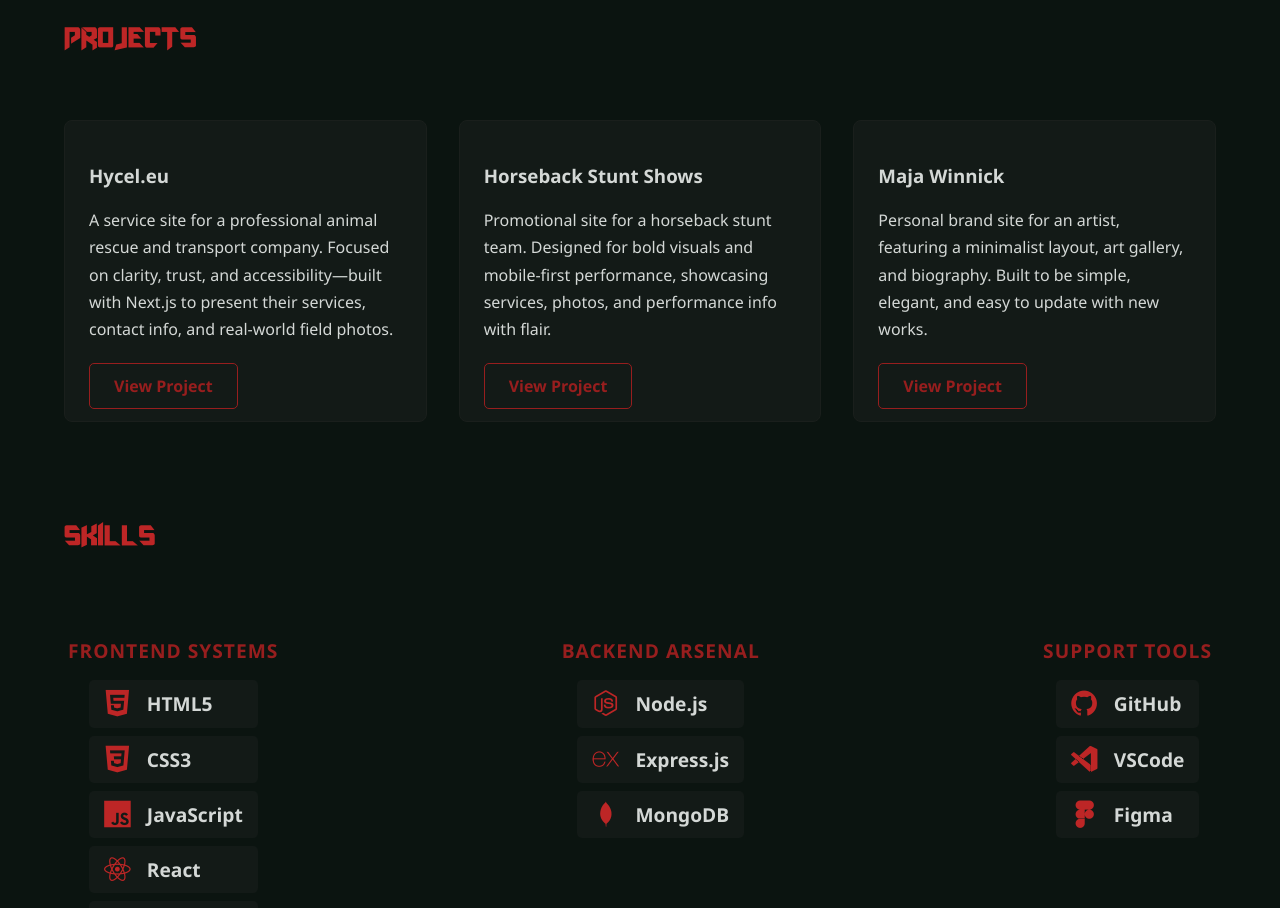
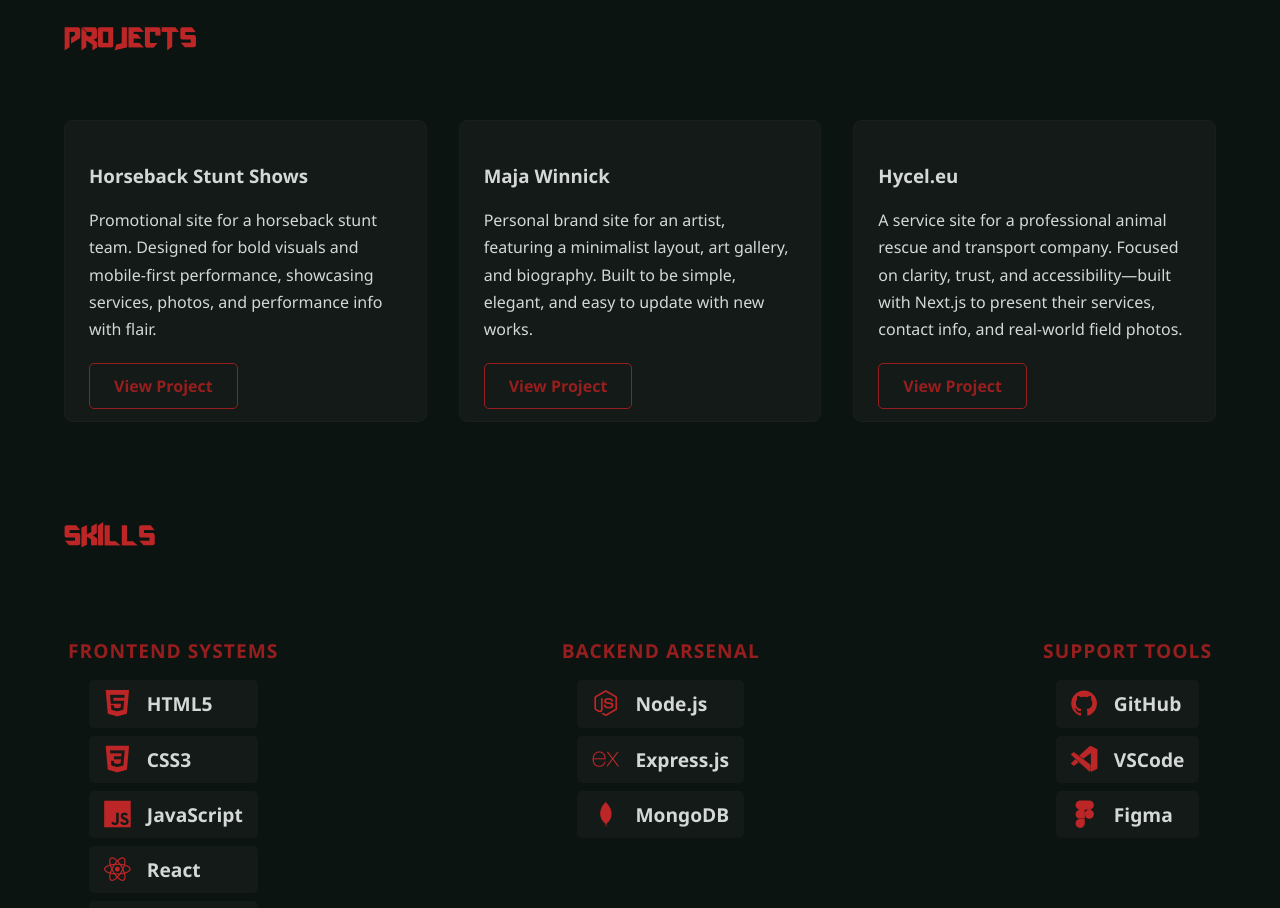
Before and after one commit to Eidhaart/EidhaartPortfolio, a Next.js app: page / in a window 1280 px wide. Shown: the part 1100-2008 px from the top of the page. Built offline with nearby package versions, Linux system fonts and the light colour scheme.

Commit message:
Update Projects.js

```diff
--- a/src/components/Projects.js
+++ b/src/components/Projects.js
@@ -1,10 +1,5 @@
 const projects = [
-  {
-    title: "Hycel.eu",
-    description:
-      "A service site for a professional animal rescue and transport company. Focused on clarity, trust, and accessibility—built with Next.js to present their services, contact info, and real-world field photos.",
-    link: "https://hycel.eu",
-  },
+
   {
     title: "Horseback Stunt Shows",
     description:
@@ -16,6 +11,12 @@ const projects = [
     description:
       "Personal brand site for an artist, featuring a minimalist layout, art gallery, and biography. Built to be simple, elegant, and easy to update with new works.",
     link: "https://majawinnick.com",
+  },
+  {
+    title: "Hycel.eu",
+    description:
+      "A service site for a professional animal rescue and transport company. Focused on clarity, trust, and accessibility—built with Next.js to present their services, contact info, and real-world field photos.",
+    link: "https://hycel.eu",
   },
 ];
 
```
